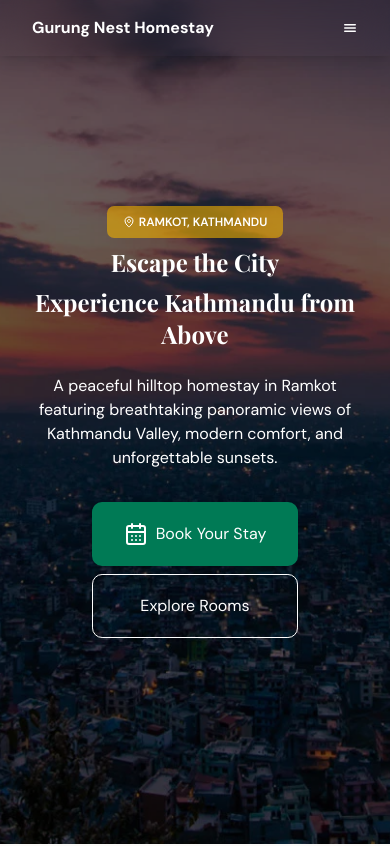
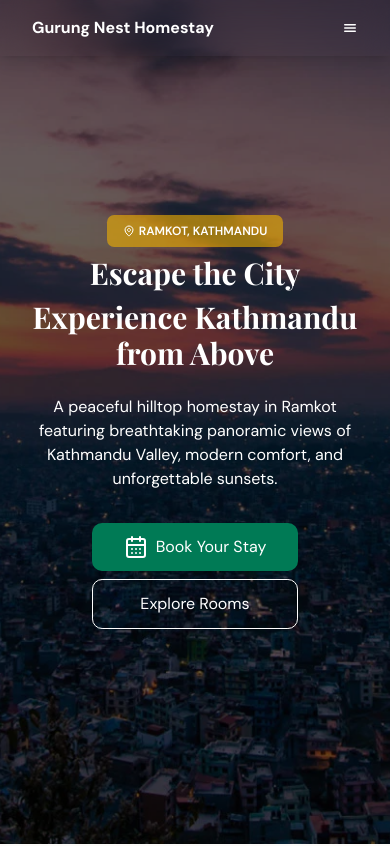
Before and after one commit to gurungbsal18/gurung-nest-home-stay, a Next.js app in the folder frontend/: page / in a window 390 px wide. Shown: the top 846 px of the page. Built offline with nearby package versions, Linux system fonts and the light colour scheme; a web font is replaced by a local one.

Commit message:
responsive fix for panoramic section

```diff
--- a/frontend/components/HeroSection.tsx
+++ b/frontend/components/HeroSection.tsx
@@ -23,8 +23,8 @@ function HeroSection() {
           <p className="rounded-lg bg-yellow-500/60 px-4 py-2 text-xs font-semibold flex items-center gap-1">
            <GrLocation/> RAMKOT, KATHMANDU
           </p>
-          <h2 className="text-2xl md:text-4xl lg:text-6xl font-bold">Escape the City</h2>
-          <h2 className="text-2xl md:text-4xl lg:text-6xl font-bold">
+          <h2 className="text-3xl md:text-4xl lg:text-6xl font-bold">Escape the City</h2>
+          <h2 className="text-3xl md:text-4xl lg:text-6xl font-bold">
             Experience Kathmandu from Above
           </h2>
           <p className="mt-4 w-full lg:w-5xl text-base md:text-xl">
@@ -37,14 +37,14 @@ function HeroSection() {
         <div className="flex flex-col md:flex-row gap-2 md:gap-4">
           <Link
             href=""
-            className="flex gap-2 h-16 items-center justify-center rounded-xl bg-primary px-8 py-6 duration-500 ease-in-out hover:bg-primary/80"
+            className="flex gap-2 h-8 md:h-16 items-center justify-center rounded-xl bg-primary px-8 py-6 duration-500 ease-in-out hover:bg-primary/80"
           >
 <LuCalendarDays size={"24"}/>
             Book Your Stay
           </Link>
           <Link
             href=""
-            className="flex h-16 items-center justify-center rounded-xl border border-white px-8 py-6 duration-500 ease-in-out hover:border-primary hover:bg-primary"
+            className="flex h-8 md:h-16 items-center justify-center rounded-xl border border-white px-8 py-6 duration-500 ease-in-out hover:border-primary hover:bg-primary"
           >
             Explore Rooms
           </Link>
--- a/frontend/components/PanoramicExperience.tsx
+++ b/frontend/components/PanoramicExperience.tsx
@@ -7,7 +7,7 @@ import { LuMoonStar } from "react-icons/lu";
 function PanoramicExperience() {
   return (
     <div className="container mx-auto">
-      <div className="grid grid-cols-2 gap-16 items-center">
+      <div className="grid grid-cols-1 lg:grid-cols-2 gap-16 items-center">
         <div className="col-span-1">
           <div className="rounded-xl overflow-hidden h-100">
             <img src="/images/kathmandu-view.webp" alt="kathmandu" className="h-full w-full object-cover"/>
@@ -23,7 +23,9 @@ function PanoramicExperience() {
             <p className="flex gap-3 items-center"><LuMoonStar size={"24"}/>As night falls, witness Kathmandu transform into a sea of sparkling lights.</p>
           </div>
           <p className="italic font-heading">This is more than accommodation—it's an experience.</p>
-          <Button className="w-fit" size={"lg"}>Book Your Experience</Button>
+          <div className="w-full flex justify-center md:justify-start">
+            <Button className="w-fit" size={"lg"}>Book Your Experience</Button>
+          </div>
         </div>
       </div>
     </div>
```
